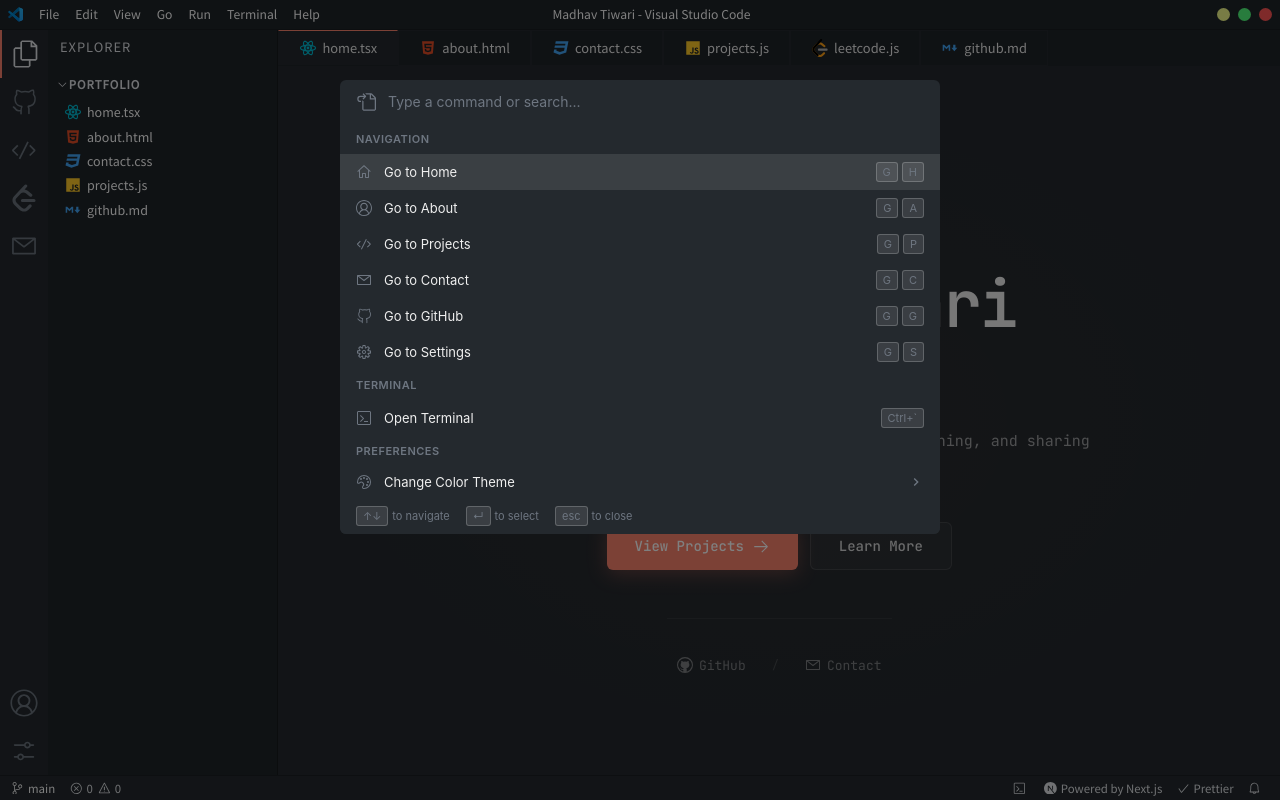
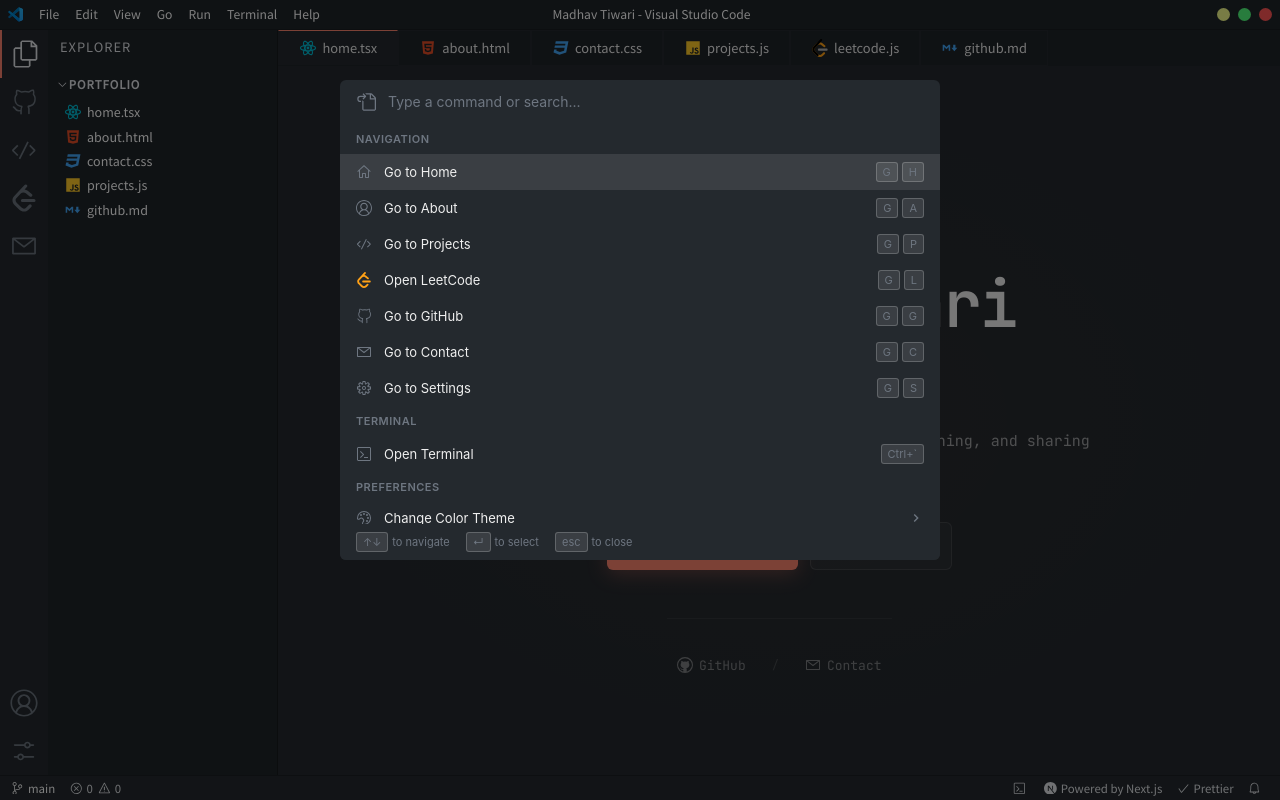
Before and after one commit to ermadhav/CosmoCoders_Portfolio, a Next.js app: page / in a window 1280 px wide. Both pictures are taken after a click on the element "View". Built offline with nearby package versions, Linux system fonts and the light colour scheme.

Commit message:
Updqtaed

```diff
--- a/components/CommandPalette.tsx
+++ b/components/CommandPalette.tsx
@@ -2,7 +2,19 @@
 
 import { useState, useEffect, useCallback, useRef } from 'react';
 import { useRouter } from 'next/navigation';
-import { VscSymbolColor, VscTerminal, VscFiles, VscGoToFile, VscGear, VscColorMode, VscHome, VscAccount, VscCode, VscBook, VscMail, VscGithubAlt } from 'react-icons/vsc';
+import {
+  VscSymbolColor,
+  VscTerminal,
+  VscGoToFile,
+  VscGear,
+  VscColorMode,
+  VscHome,
+  VscAccount,
+  VscCode,
+  VscMail,
+  VscGithubAlt,
+} from 'react-icons/vsc';
+import { SiLeetcode } from 'react-icons/si';
 import { MdNavigateNext } from 'react-icons/md';
 
 import { THEMES } from '@/lib/themes';
@@ -24,7 +36,12 @@
   isTerminalOpen: boolean;
 }
 
-const CommandPalette = ({ isOpen, onClose, onToggleTerminal, isTerminalOpen }: CommandPaletteProps) => {
+const CommandPalette = ({
+  isOpen,
+  onClose,
+  onToggleTerminal,
+  isTerminalOpen,
+}: CommandPaletteProps) => {
   const router = useRouter();
   const [searchQuery, setSearchQuery] = useState('');
   const [selectedIndex, setSelectedIndex] = useState(0);
@@ -58,6 +75,26 @@
         icon: <VscCode size={16} />,
         action: () => router.push('/projects'),
       },
+
+      // ✅ LEETCODE COMMAND ADDED HERE
+      {
+        id: 'go-leetcode',
+        label: 'Open LeetCode',
+        category: 'Navigation',
+        shortcut: 'G L',
+        icon: <SiLeetcode size={16} color="#FFA116" />,
+        action: () =>
+          window.open('https://leetcode.com/your-username', '_blank'),
+      },
+
+      {
+        id: 'go-github',
+        label: 'Go to GitHub',
+        category: 'Navigation',
+        shortcut: 'G G',
+        icon: <VscGithubAlt size={16} />,
+        action: () => router.push('/github'),
+      },
       {
         id: 'go-contact',
         label: 'Go to Contact',
@@ -65,14 +102,6 @@
         shortcut: 'G C',
         icon: <VscMail size={16} />,
         action: () => router.push('/contact'),
-      },
-      {
-        id: 'go-github',
-        label: 'Go to GitHub',
-        category: 'Navigation',
-        shortcut: 'G G',
-        icon: <VscGithubAlt size={16} />,
-        action: () => router.push('/github'),
       },
       {
         id: 'go-settings',
@@ -164,7 +193,15 @@
         handleSelect(selectedIndex);
       }
     },
-    [isOpen, onClose, filteredCommands, filteredThemes, selectedIndex, handleSelect, showThemePicker]
+    [
+      isOpen,
+      onClose,
+      filteredCommands,
+      filteredThemes,
+      selectedIndex,
+      handleSelect,
+      showThemePicker,
+    ]
   );
 
   useEffect(() => {
@@ -187,7 +224,9 @@
 
   useEffect(() => {
     if (listRef.current && selectedIndex >= 0) {
-      const selectedElement = listRef.current.children[selectedIndex] as HTMLElement;
+      const selectedElement = listRef.current.children[
+        selectedIndex
+      ] as HTMLElement;
       if (selectedElement) {
         selectedElement.scrollIntoView({ block: 'nearest' });
       }
@@ -198,7 +237,10 @@
 
   return (
     <div className={styles.overlay} onClick={onClose}>
-      <div className={styles.container} onClick={(e) => e.stopPropagation()}>
+      <div
+        className={styles.container}
+        onClick={(e) => e.stopPropagation()}
+      >
         <div className={styles.inputWrapper}>
           <VscGoToFile size={20} className={styles.inputIcon} />
           <input
@@ -206,7 +248,11 @@
             type="text"
             value={searchQuery}
             onChange={(e) => setSearchQuery(e.target.value)}
-            placeholder={showThemePicker ? 'Select color theme' : 'Type a command or search...'}
+            placeholder={
+              showThemePicker
+                ? 'Select color theme'
+                : 'Type a command or search...'
+            }
             className={styles.input}
             spellCheck={false}
             autoComplete="off"
@@ -244,8 +290,12 @@
                       <VscColorMode size={16} />
                     </div>
                     <div className={styles.itemContent}>
-                      <span className={styles.itemLabel}>{theme.name}</span>
-                      <span className={styles.itemDescription}>{theme.publisher}</span>
+                      <span className={styles.itemLabel}>
+                        {theme.name}
+                      </span>
+                      <span className={styles.itemDescription}>
+                        {theme.publisher}
+                      </span>
                     </div>
                   </div>
                 ))}
@@ -257,25 +307,36 @@
             (() => {
               let lastCategory = '';
               let itemIndex = 0;
-              return filteredCommands.map((cmd, index) => {
+              return filteredCommands.map((cmd) => {
                 const showCategory = cmd.category !== lastCategory;
                 lastCategory = cmd.category;
                 const currentIndex = itemIndex++;
+
                 return (
                   <div key={cmd.id}>
                     {showCategory && (
-                      <div className={styles.category}>{cmd.category}</div>
+                      <div className={styles.category}>
+                        {cmd.category}
+                      </div>
                     )}
                     <div
                       className={`${styles.item} ${
-                        selectedIndex === currentIndex ? styles.selected : ''
+                        selectedIndex === currentIndex
+                          ? styles.selected
+                          : ''
                       }`}
                       onClick={() => handleSelect(currentIndex)}
-                      onMouseEnter={() => setSelectedIndex(currentIndex)}
+                      onMouseEnter={() =>
+                        setSelectedIndex(currentIndex)
+                      }
                     >
-                      <div className={styles.itemIcon}>{cmd.icon}</div>
+                      <div className={styles.itemIcon}>
+                        {cmd.icon}
+                      </div>
                       <div className={styles.itemContent}>
-                        <span className={styles.itemLabel}>{cmd.label}</span>
+                        <span className={styles.itemLabel}>
+                          {cmd.label}
+                        </span>
                       </div>
                       {cmd.shortcut && (
                         <div className={styles.shortcut}>
```
